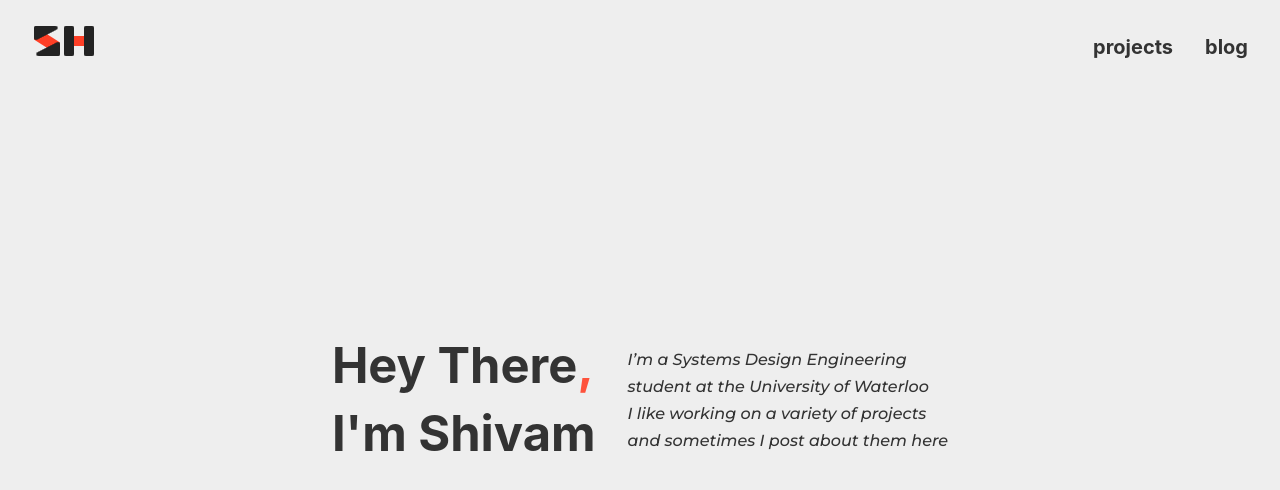
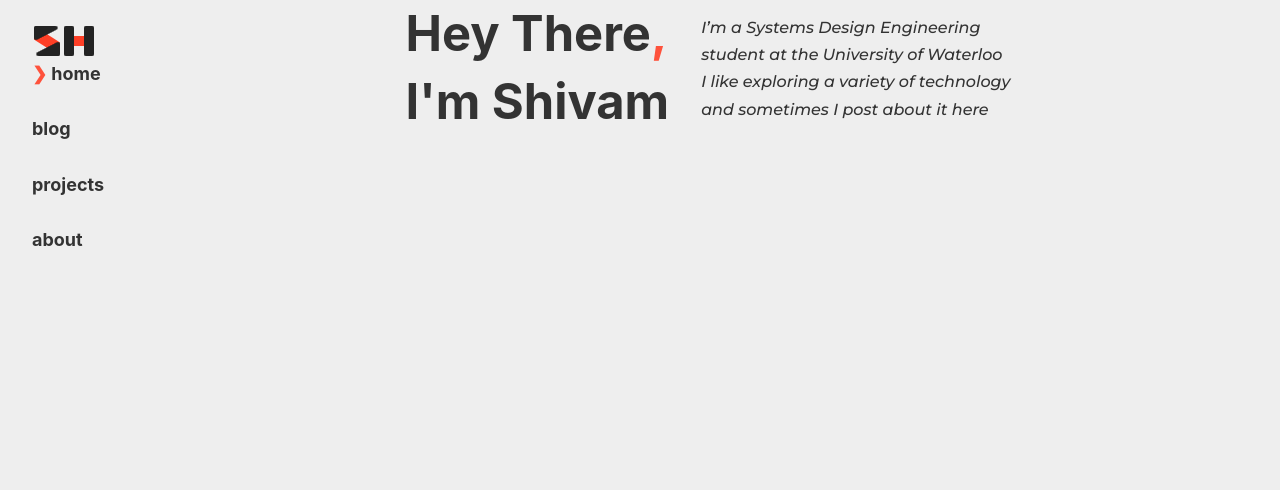
Before and after one commit to shivam-sh/shivam.sh, a Next.js app: page / in a window 1280 px wide. Shown: the top 490 px of the page. Built offline with nearby package versions, Linux system fonts and the light colour scheme; a web font is replaced by a local one.

Commit message:
Redesign Homepage with Vertical Navbar

```diff
--- a/components/Navbar.tsx
+++ b/components/Navbar.tsx
@@ -1,16 +1,49 @@
-import styles from "../styles/components/Navbar.module.scss";
+import Link from 'next/link'
 import Logo from './Logo';
+import styles from '../styles/components/Navbar.module.scss';
 
-const Navbar = ({ }) => {
+export enum NavbarLink {
+    Home = '/',
+    Blog = '/blog',
+    Projects = '/projects',
+    About = '/about',
+    None = ''
+}
+
+export interface NavbarProps {
+    currentPage: NavbarLink;
+}
+
+const Navbar = ({ currentPage }: NavbarProps) => {
     return (
         <div className={styles.navbar}>
-            <a href="/">
-                <Logo/>
-            </a>
+            <Link href='/'>
+                <a>
+                    <Logo />
+                </a>
+            </Link>
 
             <div className={styles.links}>
-                <a href="/projects"><h6>projects</h6></a>
-                <a href="/blog"><h6>blog</h6></a>
+                <Link href={NavbarLink.Home}>
+                    <a className={currentPage === NavbarLink.Home ? styles.selected : ''}>
+                        <h6><span>❯ </span>home</h6>
+                    </a>
+                </Link>
+                <Link href='/blog'>
+                    <a className={currentPage === NavbarLink.Blog ? styles.selected : ''}>
+                        <h6><span>❯ </span>blog</h6>
+                    </a>
+                </Link>
+                <Link href='/projects'>
+                    <a className={currentPage === NavbarLink.Projects ? styles.selected : ''}>
+                        <h6><span>❯ </span>projects</h6>
+                    </a>
+                </Link>
+                <Link href='/about'>
+                    <a className={currentPage === NavbarLink.About ? styles.selected : ''}>
+                        <h6><span>❯ </span>about</h6>
+                    </a>
+                </Link>
             </div>
         </div>
     );
--- a/pages/index.tsx
+++ b/pages/index.tsx
@@ -1,19 +1,19 @@
-import Navbar from 'components/Navbar';
+import Navbar, { NavbarLink } from 'components/Navbar';
 import Head from "next/head";
 import styles from "../styles/Home.module.scss";
 
 const Home = ({ }) => {
   return (
-    <div className={styles.container}>
+    <div className={'container'}>
       <Head>
         <title>Shivam Sh</title>
         <meta name="description" content="Shivam Sharma's personal site" />
         <link rel="shortcut icon" href="/favicon.png" type="image/png" />
       </Head>
 
-      <Navbar/>
+      <Navbar currentPage={NavbarLink.Home} />
 
-      <div className={styles.content}>
+      <div className={'content'}>
         <div className={styles.intro}>
           <h2 className={styles.title}>
             Hey There<span className="accent">,</span> <br />
@@ -23,8 +23,8 @@ const Home = ({ }) => {
           <q className={styles.description}>
             I’m a Systems Design Engineering <br/>
             student at the University of Waterloo <br />
-            I like working on a variety of projects <br />
-            and sometimes I post about them here
+            I like exploring a variety of technology <br />
+            and sometimes I post about it here
           </q>
         </div>
       </div>
--- a/styles/404.module.scss
+++ b/styles/404.module.scss
@@ -1,20 +1,3 @@
-.container {
-  min-height: 99vh;
-  padding: 0 0.5rem;
-  display: flex;
-  flex-direction: column;
-  justify-content: center;
-  align-items: center;
-  height: 100vh;
-
-  .content {
-    padding: 0px;
-    flex: 1;
-    display: flex;
-    flex-direction: column;
-    justify-content: center;
-    align-items: center;
-
 .intro {
   display: flex;
   flex-direction: row;
@@ -32,10 +15,7 @@
 
   .description {
     font-style: normal;
-        // font-style: bold;
     font-weight: 600;
     quotes: none;
   }
 }
-  }
-}
--- a/styles/Home.module.scss
+++ b/styles/Home.module.scss
@@ -1,20 +1,3 @@
-.container {
-  min-height: 99vh;
-  height: 100vh;
-  padding: 0 0;
-  display: flex;
-  flex-direction: column;
-  justify-content: center;
-  align-items: center;
-
-  .content {
-    padding: 0px;
-    flex: 1;
-    display: flex;
-    flex-direction: column;
-    justify-content: center;
-    align-items: center;
-
 .intro {
   display: flex;
   flex-direction: row;
@@ -43,5 +26,3 @@
     line-height: 1.7;
   }
 }
-  }
-}
--- a/styles/components/Navbar.module.scss
+++ b/styles/components/Navbar.module.scss
@@ -1,39 +1,49 @@
 .navbar {
+    min-height: 100vh;
+    min-height: -webkit-fill-available;
+
     display: flex;
-    flex-direction: row;
+    flex-direction: column;
     justify-content: space-between;
-    align-items: center;
-    padding: 1.5rem 2rem;
-
-    position: fixed;
-    top: 0;
-    left: 0;
-    right: 0;
-    z-index: 1;
+    align-items: flex-start;
+    padding: 1.5rem 2rem 0.5rem 2rem;
 
     a {
         margin: 0;
         padding: 0;
+        max-height: 2.375rem;
     }
 
     .links {
         display: flex;
-        flex-direction: row;
+        flex-direction: column;
         justify-content: center;
-        align-items: center;
+        align-items: flex-start;
         padding: 0 0;
         gap: 2rem;
+
+        .selected {
+            span {
+                display: contents;
+                color: var(--accent);
+            }
+        }
 
         a {
             text-decoration: none;
             color: var(--text);
             transition: all 0.3s ease-in-out;
 
+            span {
+                display: none;
+            }
+
             &:hover {
                 opacity: 70%;
             }
 
             h6 {
+                font-size: 1.125rem;
                 font-family: 'Inter', sans-serif;
                 margin: 0;
             }
--- a/styles/globals.scss
+++ b/styles/globals.scss
@@ -110,3 +110,26 @@ a {
 * {
   box-sizing: border-box;
 }
+
+.container {
+  padding: 0 0;
+  display: flex;
+  flex-direction: row;
+  justify-content: center;
+  align-items: flex-start;
+
+  .content {
+    min-height: 100vh;
+    min-height: -webkit-fill-available;
+    padding: 0px;
+
+    display: flex;
+    flex-direction: column;
+    justify-content: center;
+    align-items: center;
+
+    overflow-y: scroll;
+    flex: 1;
+
+  }
+}
```
Also changed, not shown: pages/404.tsx (+4 -4 lines), pages/blog/index.tsx (added, +23 -0 lines), pages/projects/index.tsx (added, +14 -0 lines). Lines whose indentation alone changed are shown as unchanged.
